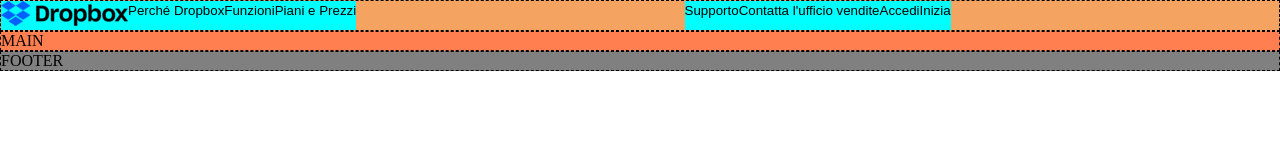
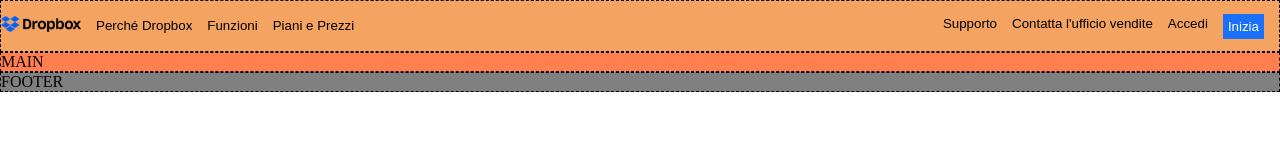
Before and after one commit to DylanBlanco/htmlcss-dropbox, a plain HTML site: page index.html in a window 1280 px wide. Drawn offline with Linux system fonts and the light colour scheme.

Commit message:
header top - css

```diff
--- a/css/style.css
+++ b/css/style.css
@@ -39,19 +39,33 @@ general
 ul {
     list-style: none;
 }
+li {
+    margin-right: 15px;
+}
 button {
     background: none;
     border: none;
+}
+.blue-botton {
+    background-color: #1a70fa;
+    color: white;
+    padding: 5px;
 }
 
 /*
 header
 */
-.header-top, header ul {
+.header-row, header ul {
     display: flex;
+    flex-wrap: wrap;
 }
-.header-top {
+.header-row {
+    height: 50px;
     justify-content: space-between;
+    align-items: center;
+}
+.logo-small {
+    width: 80px;
 }
 
 /*
--- a/index.html
+++ b/index.html
@@ -9,9 +9,8 @@
     <body class="debug">
         <!--HEADER-->
         <header class="container">
-            <div class="header-container">
             <!--header section top-->
-                <section class="header-top">
+            <section class="header-row">
                 <div>
                     <ul>
                         <li><img class="logo-small" src="img/logo-small.png" alt="logo-small"></li>
@@ -20,21 +19,20 @@
                         <li><button>Piani e Prezzi</button></li>
                     </ul>
                 </div>
-                    <div>
+                <div class="second">
                     <ul>
                         <li><button>Supporto</button></li>
                         <li><button>Contatta l'ufficio vendite</button></li>
                         <li><button>Accedi</button></li>
-                            <li><button>Inizia</button></li>
+                        <li><button class="blue-botton">Inizia</button></li>
                     </ul>
                 </div>
-
-                    <div></div>
             </section>
 
             <!-- header section bottom-->
-                <section></section>
-            </div>
+            <section>
+
+            </section>
         </header>
 
         <!--MAIN-->
```
Lines whose indentation alone changed are shown as unchanged.
